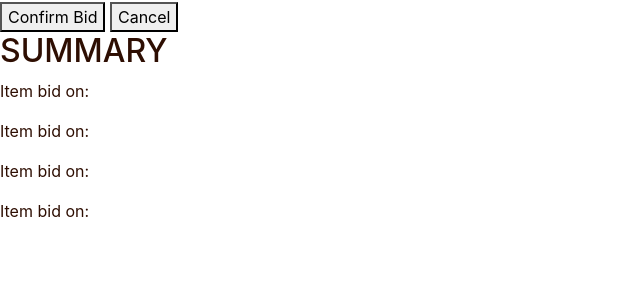
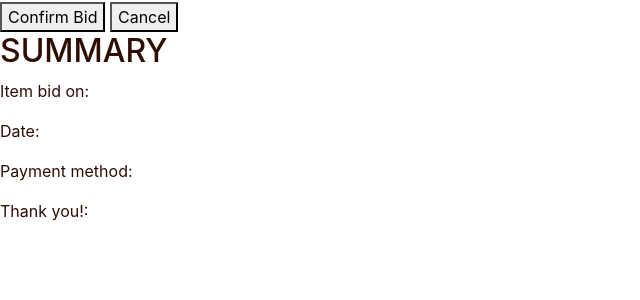
Before and after one commit to Martin023/peaky-bidders, a Flask app: page /bid in a window 1280 px wide. Shown: the part 305-605 px from the top of the page, without its empty margins (0-640 px from the left). Run offline with Flask 2, Linux system fonts and the light colour scheme; some libraries are stand-ins or nearby versions.

Commit message:
update bid

```diff
--- a/app/templates/bid-now.html
+++ b/app/templates/bid-now.html
@@ -31,9 +31,9 @@
         <h2>SUMMARY</h2>
 
         <p>Item bid on: </p>
-        <p>Item bid on: </p>
-        <p>Item bid on: </p>
-        <p>Item bid on: </p>
+        <p>Date: </p>
+        <p>Payment method: </p>
+        <p>Thank you!: </p>
     </div>
 </div>
 
```
